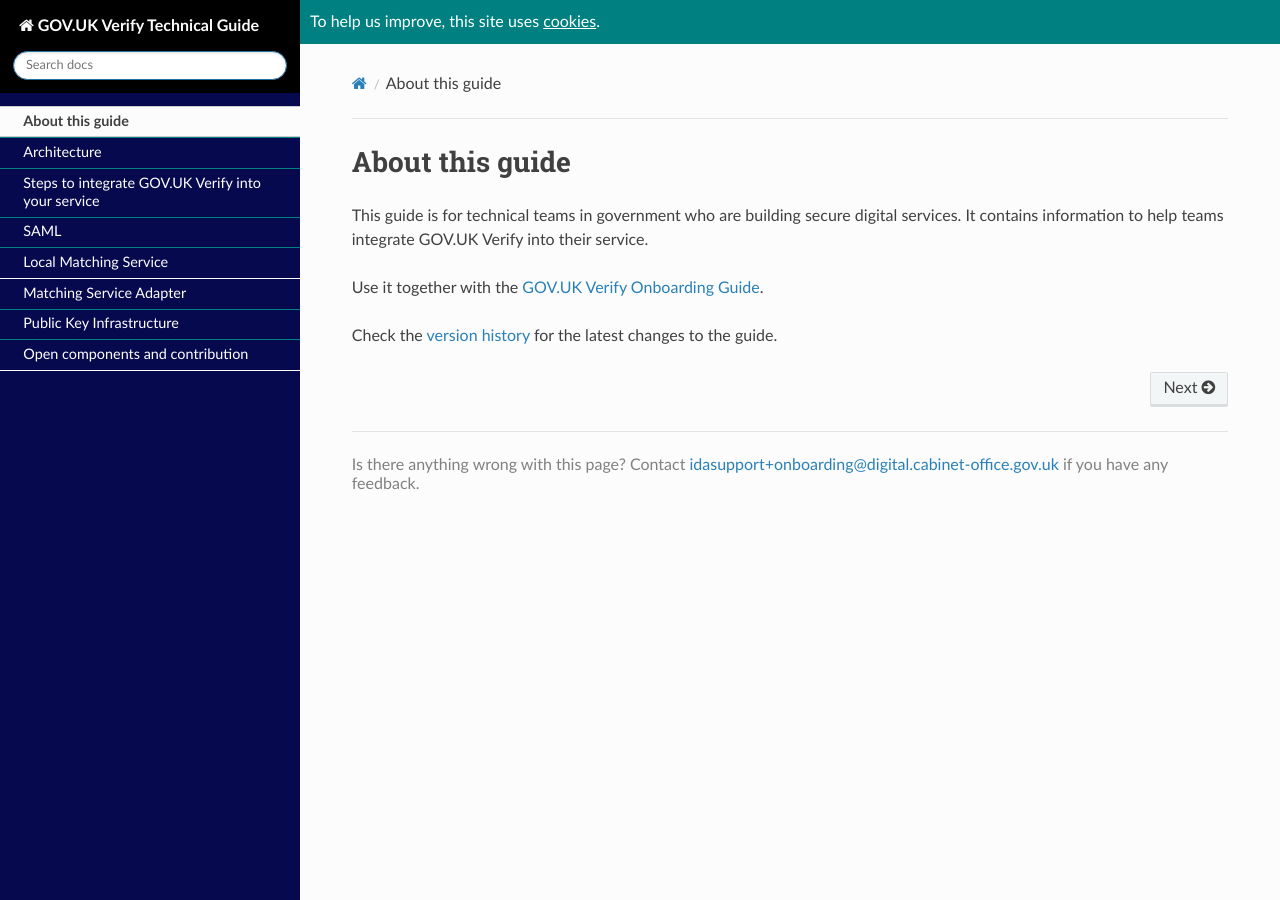
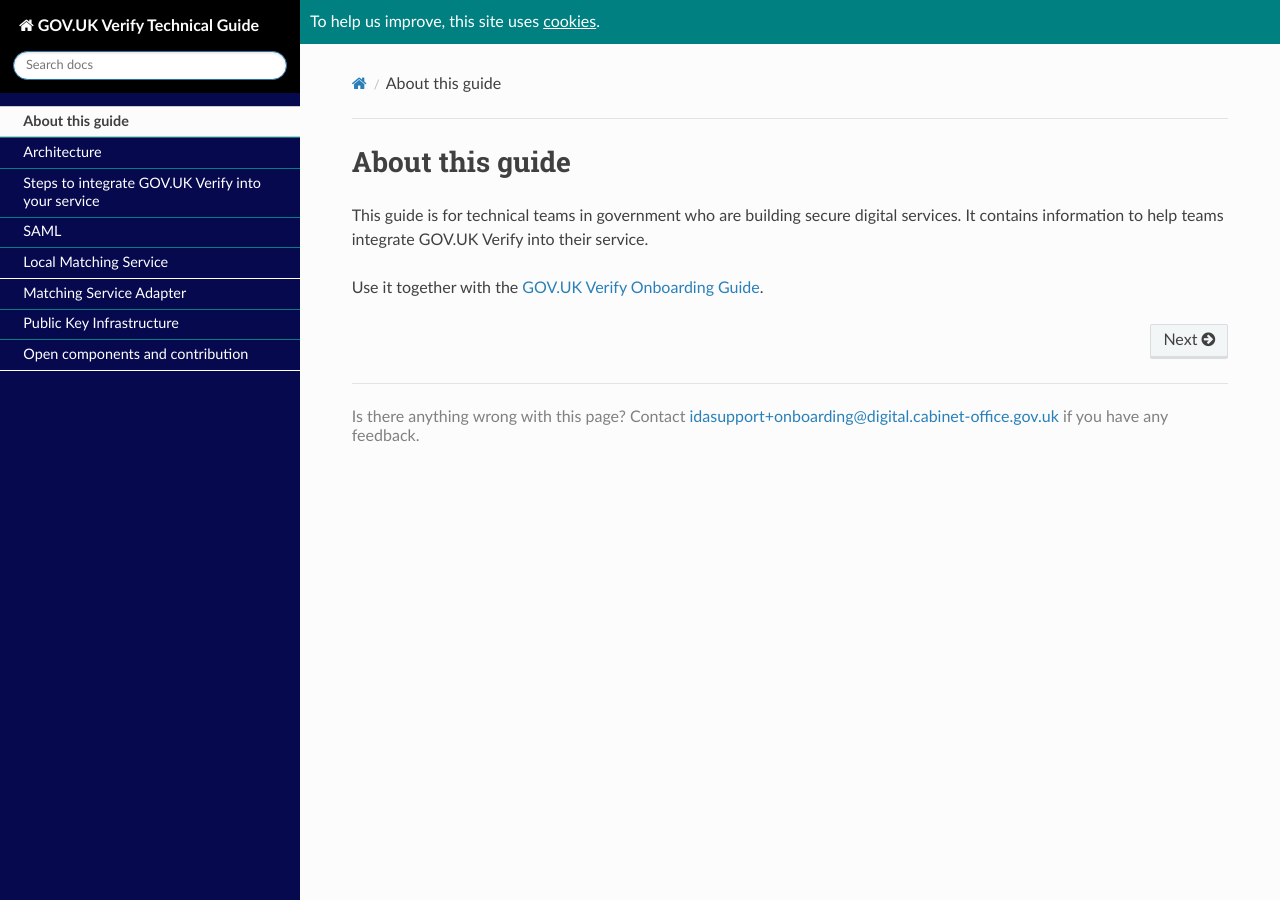
Before and after one commit to alphagov/rp-onboarding-tech-docs, a Sphinx documentation site: the page built from source/index.rst, in a window 1280 px wide and 900 px high. Built offline with Sphinx 7.4.7 and the Read the Docs theme 2.0.0, drawn with Linux system fonts in a browser that asks for light colours; nearby versions of some CDN libraries; pages that are not in the unit, such as notebooks, are missing from menus; comment, search, counter and statistics services are not loaded.

Commit message:
BAU: Remove link to version history
This is now redundant. Removed link as not helpful to user.

```diff
--- a/source/index.rst
+++ b/source/index.rst
@@ -6,8 +6,6 @@
 This guide is for technical teams in government who are building secure digital services. It contains information to help teams integrate GOV.UK Verify into their service.
 
 Use it together with the `GOV.UK Verify Onboarding Guide <http://alphagov.github.io/identity-assurance-documentation/#>`_.
-
-Check the :ref:`version history <vershis>` for the latest changes to the guide.
 
 
 .. toctree::
```
